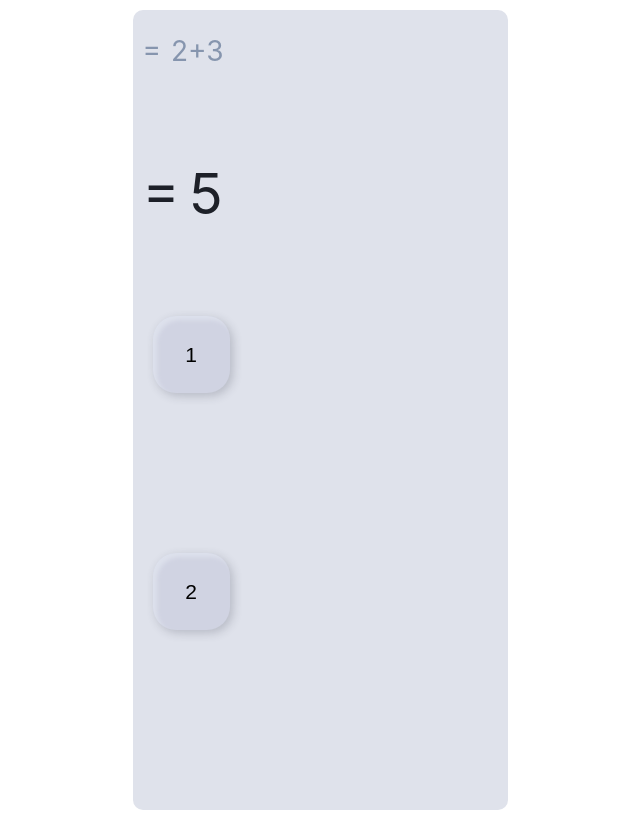
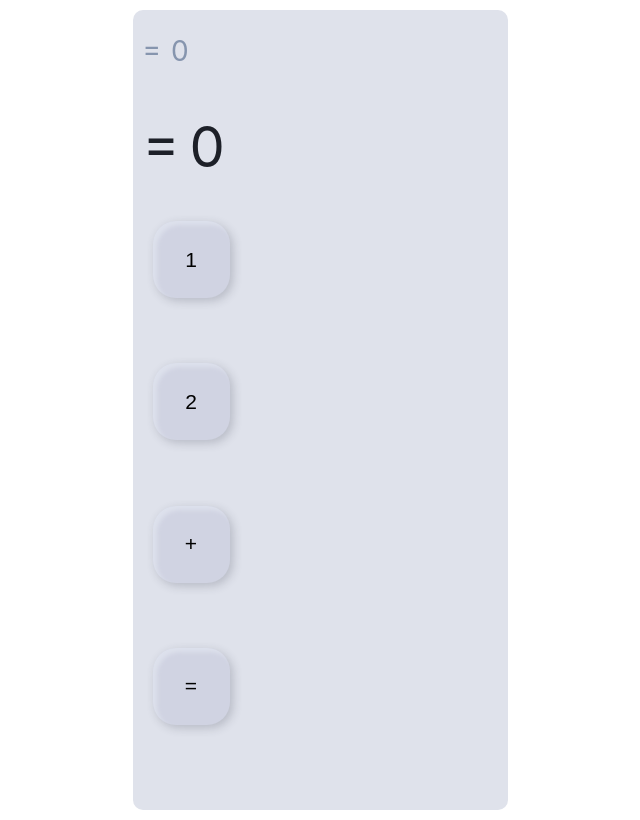
Before and after one commit to Kolibrika666/CalculatorJS, a React (Vite) app: page / in a window 1280 px wide. Shown: the whole page, without its empty margins (320-960 px from the left). Built offline with nearby package versions, Linux system fonts and the light colour scheme.

Commit message:
init: calc modal

```diff
--- /dev/null
+++ b/src/Calculator/Buttons/ButtonOperand.jsx
@@ -0,0 +1,20 @@
+import React, { useCallback, useEffect } from 'react';
+import './Button.css'
+import { res } from '../Section';
+
+const ButtonOperand = ({onChange, value, key}) => {
+
+    const getValue = useCallback(() => {
+        onChange(value)
+    },[])
+
+    return (
+        <button
+        key = {key}
+        className='white_btn'
+        onClick={getValue}
+        >{value}</button>
+    );
+};
+
+export default ButtonOperand;
--- /dev/null
+++ b/src/Calculator/Buttons/ButtonResult.jsx
@@ -0,0 +1,16 @@
+import React, { useCallback, useEffect } from 'react';
+import './Button.css'
+import { res } from '../Section';
+
+const ButtonResult = ({func, value, key}) => {
+
+    return (
+        <button
+        key = {key}
+        className='white_btn'
+        onClick={func}
+        >{value}</button>
+    );
+};
+
+export default ButtonResult;
--- a/src/Calculator/Section.jsx
+++ b/src/Calculator/Section.jsx
@@ -2,27 +2,33 @@ import React, { useEffect, useState } from 'react';
 import s from "./Section.module.css"
 import Monitor from './Monitor/Monitor';
 import ButtonNumber from './Buttons/ButtonNumber';
+import ButtonOperand from './Buttons/ButtonOperand';
+import ButtonResult from './Buttons/ButtonResult';
 
 export const res = (e) => {
         return e
 }
 
-
-
-
 const Section = () => {
-    const [exp, setExp] = useState('2+3')
-    const [res, setRes] = useState('5')
+    const [exp, setExp] = useState(0)
+    const [res, setRes] = useState(0)
 
     const onButtonChange = (value) => {
-        setExp(value)
+            setExp((prev) => prev === 0 ? value : prev + value)
+            setRes((prev) => prev === 0 ? value : prev + value)
     };
+
+    const getResult = () => {
+        setRes(eval(exp))
+    }
 
     return (
         <div className = {s.section}>
             <Monitor expression={exp} result={res}/>
-            <ButtonNumber key={1} value={1} onChange={onButtonChange}/>
-            <ButtonNumber key={2} value={2} onChange={onButtonChange}/>
+            <ButtonNumber key={1} value={'1'} onChange={onButtonChange}/>
+            <ButtonNumber key={2} value={'2'} onChange={onButtonChange}/>
+            <ButtonOperand key={3} value={'+'} onChange={onButtonChange}/>
+            <ButtonResult key={4} value={'='} func={getResult} />
         </div>
     );
 };
```
